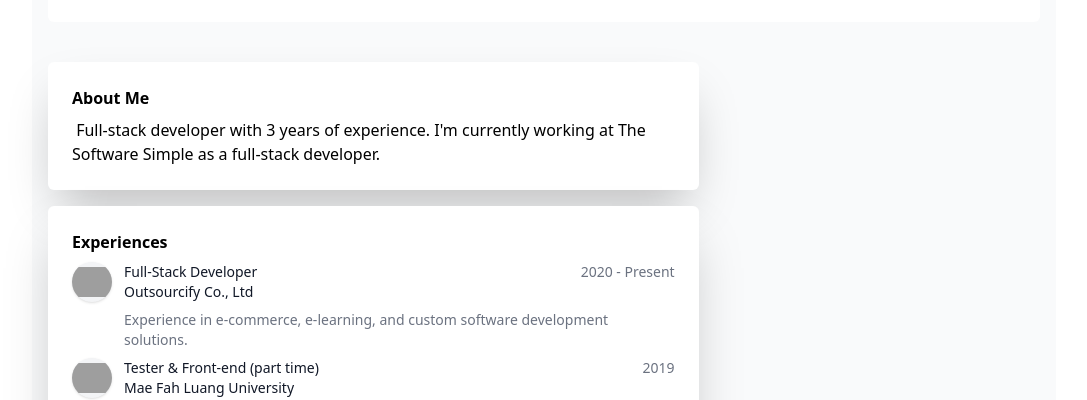
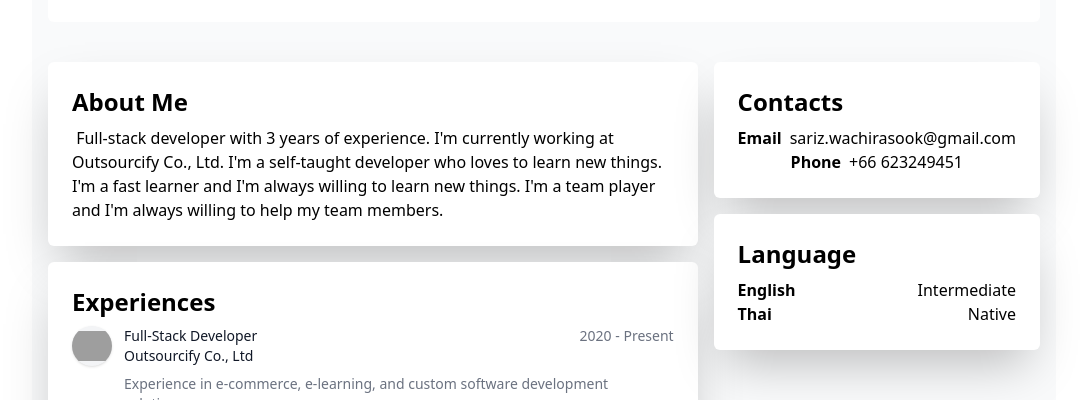
Before and after one commit to sariz-wachirasook/archive--resume-vue, a Nuxt app: page / in a window 1280 px wide. Shown: the part 216-616 px from the top of the page, without its empty margins (96-1183 px from the left). Built offline with nearby package versions, Linux system fonts and the light colour scheme; grey boxes are pictures that could not be loaded.

Commit message:
feat: contact

```diff
--- a/components/H2.vue
+++ b/components/H2.vue
@@ -1,5 +1,5 @@
 <template>
-  <h2 class="font-bold mb-2">
+  <h2 class="font-bold mb-2 text-2xl">
     <slot />
   </h2>
 </template>
--- a/pages/index.vue
+++ b/pages/index.vue
@@ -8,7 +8,9 @@
             <hr class="my-3" />
             <div class="flex justify-between">
               <p class="text-xl">Software Engineer</p>
-              <a href="mailto:sariz.wachirasook@gmail.com" class="text-xl text-gray-500">sariz.wachirasook@gmail.com</a>
+              <a href="mailto:sariz.wachirasook@gmail.com" class="text-xl text-gray-500"
+                >sariz.wachirasook@gmail.com</a
+              >
             </div>
           </div>
           <Avatar
@@ -23,9 +25,10 @@
         <Card>
           <H2>About Me</H2>
           <p>
-            Full-stack developer with 3 years of experience. I'm currently working at
-            <a href="https://www.thesoftwaresimple.com/">The Software Simple</a> as a full-stack
-            developer.
+            Full-stack developer with 3 years of experience. I'm currently working at Outsourcify
+            Co., Ltd. I'm a self-taught developer who loves to learn new things. I'm a fast learner
+            and I'm always willing to learn new things. I'm a team player and I'm always willing to
+            help my team members.
           </p>
         </Card>
 
@@ -56,16 +59,37 @@
         </Card>
       </div>
 
-      <div class="grid grid-cols-1 gap-4">
-        <!-- <Card>
-        <H2>Contacts</H2>
-        <List :items="contacts" />
-      </Card>
+      <div class="flex flex-col gap-4">
+        <Card>
+          <!-- contact -->
+          <H2>Contacts</H2>
 
-      <Card>
-        <H2>Language</H2>
-        <List :items="languages" />
-      </Card> -->
+          <ul>
+            <li class="flex justify-center gap-2">
+              <strong>Email</strong>
+              <span>sariz.wachirasook@gmail.com</span>
+            </li>
+            <li class="flex justify-center gap-2">
+              <strong>Phone</strong>
+              <span>+66 623249451</span>
+            </li>
+          </ul>
+        </Card>
+
+        <Card>
+          <!-- contact -->
+          <H2>Language</H2>
+          <ul>
+            <li class="flex justify-between">
+              <strong>English</strong>
+              <span>Intermediate</span>
+            </li>
+            <li class="flex justify-between">
+              <strong>Thai</strong>
+              <span>Native</span>
+            </li>
+          </ul>
+        </Card>
       </div>
     </div>
   </div>
```
